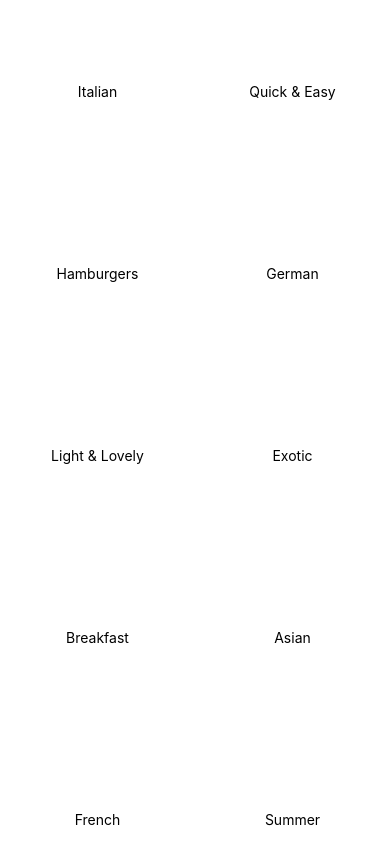
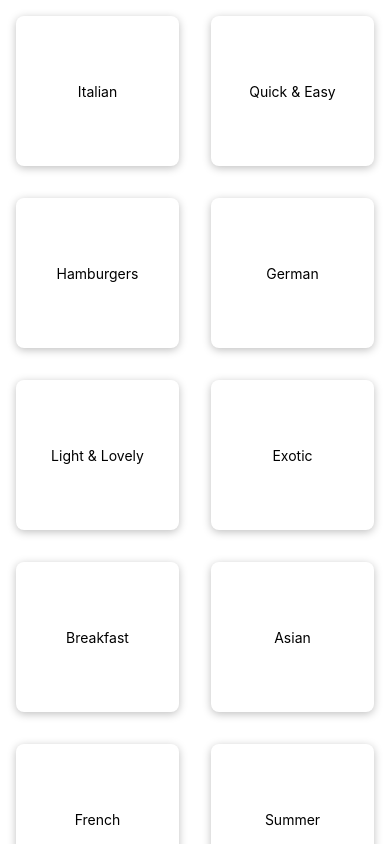
Before and after one commit to mantzinos/meals, a React Native app: screen / in a window 390 px wide. Built offline with nearby package versions, Linux system fonts and the light colour scheme.

Commit message:
ios shadow

```diff
--- a/components/CategoryGridTile.js
+++ b/components/CategoryGridTile.js
@@ -19,7 +19,12 @@ const styles = StyleSheet.create({
     margin: 16,
     height: 150,
     borderRadius: 8,
-    elevation: 4
+    elevation: 4,
+    backgroundColor: 'white',
+    shadowColor: 'black',
+    shadowOpacity: 0.25,
+    shadowOffset: { width: 0, height: 2 },
+    shadowRadius: 8
   },
   button: {
     flex: 1
```
